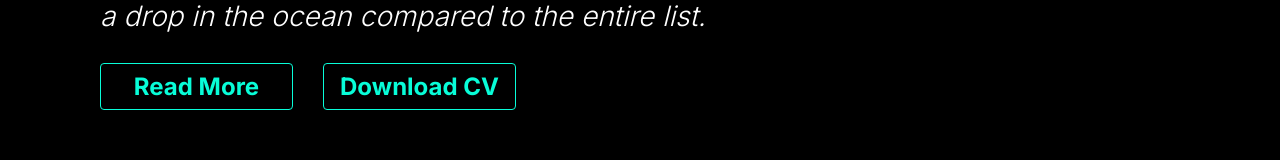
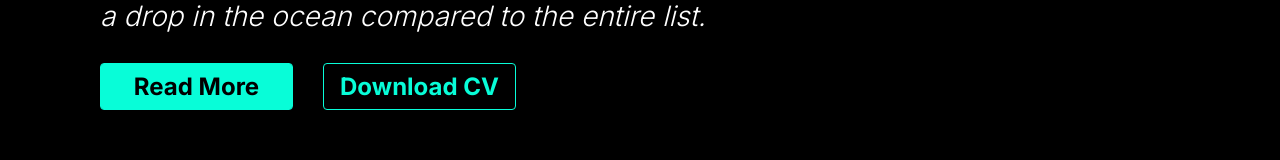
Before and after one commit to TheDa21crj/Portfolio, a React (Vite) app: page / in a window 1280 px wide. In both pictures the pointer is over the button "Read More". Shown: the part 970-1130 px from the top of the page. Built offline with nearby package versions, Linux system fonts and the light colour scheme.

Commit message:
Update Bio.module.css

```diff
--- a/src/Components/Home/Css/Bio.module.css
+++ b/src/Components/Home/Css/Bio.module.css
@@ -48,6 +48,7 @@
   line-height: 29px;
   background-color: transparent;
   color: #08fdd8;
+  transition: all 0.7s;
 }
 
 .downloadtext {
@@ -67,4 +68,11 @@
   line-height: 29px;
   background-color: transparent;
   color: #08fdd8;
+  transition: all 0.7s;
 }
+
+.downloadtext:hover,
+.ReadMore:hover {
+  box-shadow: inset -10.5em 0 0 0 #08fdd8, inset 10.5em 0 0 0 #08fdd8;
+  color: #000;
+}
```
